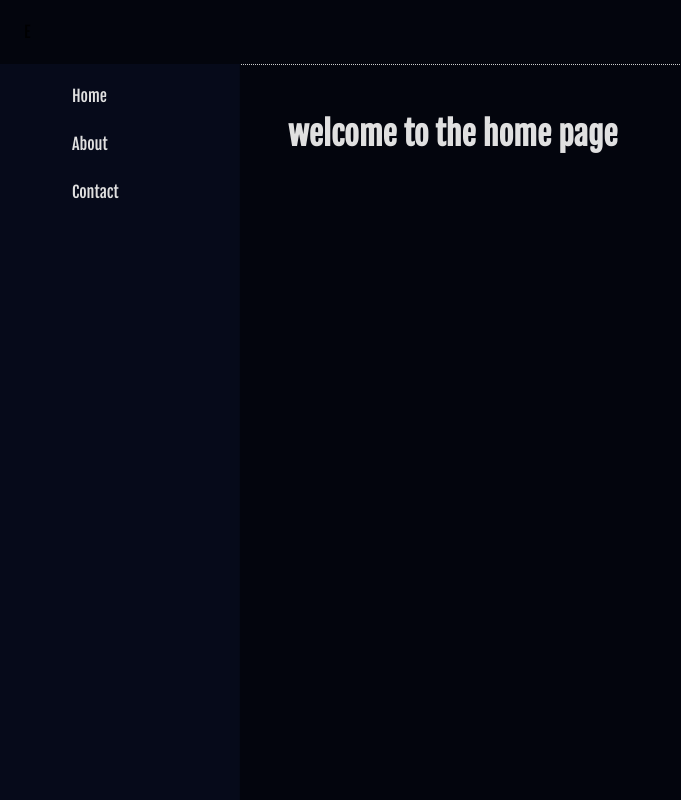
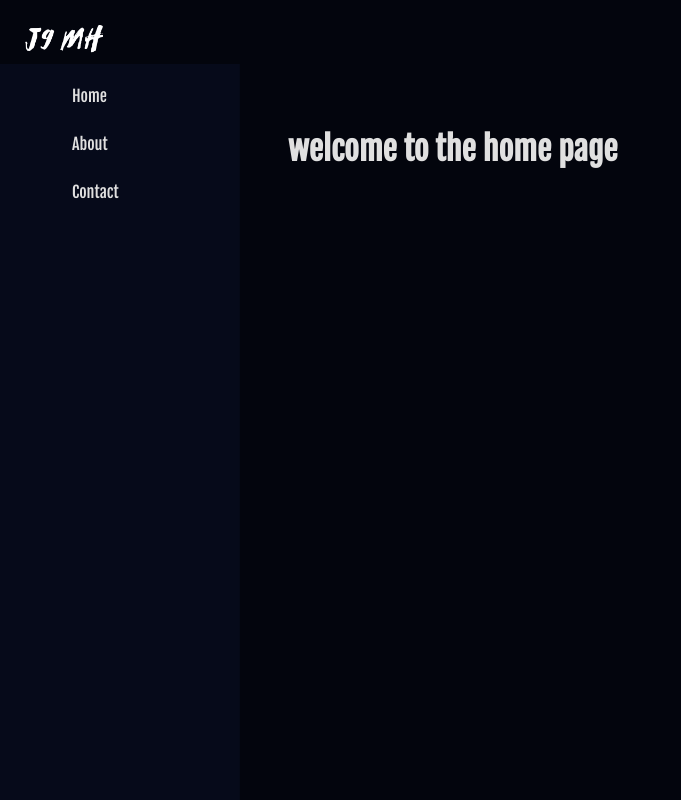
Before and after one commit to Janniku9/mhlance, a Next.js app: page / in a window 1280 px wide. Shown: the whole page, without its empty margins (0-681 px from the left). Built offline with nearby package versions, Linux system fonts and the light colour scheme; some icons are missing.

Commit message:
added logo

```diff
--- a/src/components/layout/header.tsx
+++ b/src/components/layout/header.tsx
@@ -1,6 +1,7 @@
 import React from 'react';
-import { AppBar, Toolbar, IconButton, useTheme } from '@mui/material';
+import { AppBar, Toolbar, IconButton, useTheme, Box } from '@mui/material';
 import { Icon } from '@iconify/react';
+import Image from 'next/image';
 
 interface HeaderProps {
   onMenuClick: () => void;
@@ -8,6 +9,7 @@ interface HeaderProps {
 
 const Header: React.FC<HeaderProps> = ({ onMenuClick }) => {
   const theme = useTheme();
+  const headerHeight = 80; // Set your desired header height here
 
   return (
     <AppBar
@@ -18,12 +20,14 @@ const Header: React.FC<HeaderProps> = ({ onMenuClick }) => {
         transition: theme.transitions.create(['height'], {
           duration: theme.transitions.duration.shorter,
         }),
-        borderBottom: `0.1px dotted ${theme.palette.text.secondary}`,
         backgroundColor: theme.palette.background.default,
+        height: headerHeight,
       }}
     >
-      <Toolbar>
-        E
+      <Toolbar sx={{ height: '100%', minHeight: 'unset', padding: 0 }}>
+        <Box sx={{ height: '100%', position: 'relative', aspectRatio: '150/150' }}>
+          <Image alt="j9mh logo" src="/logo/watermark.png" layout="fill" objectFit="contain" />
+        </Box>
         <IconButton
           size="large"
           edge="end"
@@ -31,6 +35,7 @@ const Header: React.FC<HeaderProps> = ({ onMenuClick }) => {
           sx={{
             display: { sm: 'none' },
             color: theme.palette.text.primary,
+            marginLeft: 'auto',
           }}
           onClick={onMenuClick}
         >
```
